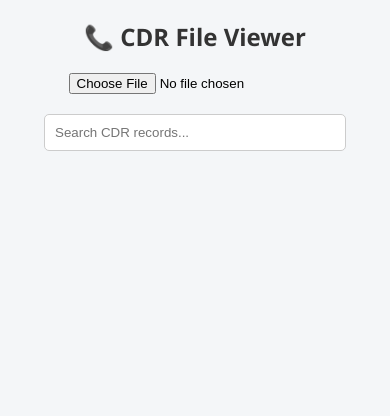
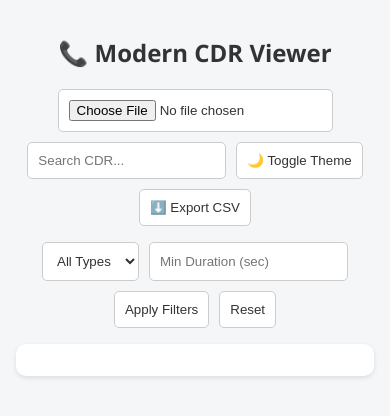
Before and after one commit to Darkshubhya/Cdr-Analysis-, a plain HTML site: page index.html in a window 390 px wide. Drawn offline with Linux system fonts and the light colour scheme.

Commit message:
Update index.html

```diff
--- a/index.html
+++ b/index.html
@@ -1,59 +1,174 @@
 <!DOCTYPE html>
 <html lang="en">
 <head>
-  <meta charset="UTF-8">
-  <title>CDR Viewer</title>
-  <meta name="viewport" content="width=device-width, initial-scale=1">
+  <meta charset="UTF-8" />
+  <meta name="viewport" content="width=device-width, initial-scale=1.0"/>
+  <title>📞 CDR Viewer</title>
   <style>
+     :root {
+      --bg-light: #f4f6f8;
+      --bg-dark: #1e1e2f;
+      --text-light: #333;
+      --text-dark: #f0f0f0;
+      --primary: #007bff;
+      --card-bg-light: #fff;
+      --card-bg-dark: #2d2d44;
+      --border-light: #ccc;
+      --border-dark: #444;
+    }
+
+    [data-theme='dark'] {
+      --bg: var(--bg-dark);
+      --text: var(--text-dark);
+      --card-bg: var(--card-bg-dark);
+      --border: var(--border-dark);
+    }
+
+    [data-theme='light'] {
+      --bg: var(--bg-light);
+      --text: var(--text-light);
+      --card-bg: var(--card-bg-light);
+      --border: var(--border-light);
+    }
+
     body {
-      font-family: 'Segoe UI', Tahoma, Geneva, Verdana, sans-serif;
-      margin: 20px;
-      background: #f4f6f8;
+      margin: 0;
+      font-family: "Segoe UI", sans-serif;
+      background-color: var(--bg);
+      color: var(--text);
+      transition: all 0.3s ease;
     }
+
+    .container {
+      max-width: 1200px;
+      margin: auto;
+      padding: 1rem;
+    }
+
     h2 {
       text-align: center;
-      color: #333;
     }
-    input[type="file"] {
-      display: block;
-      margin: 20px auto;
+
+    .controls {
+      display: flex;
+      flex-wrap: wrap;
+      justify-content: center;
+      gap: 10px;
+      margin-bottom: 1rem;
     }
+
+    input[type="file"], input[type="text"], button {
+      padding: 10px;
+      border: 1px solid var(--border);
+      border-radius: 5px;
+      background-color: var(--card-bg);
+      color: var(--text);
+    }
+
+    button {
+      cursor: pointer;
+    }
+
     table {
       width: 100%;
       border-collapse: collapse;
-      background: white;
-      box-shadow: 0 2px 5px rgba(0,0,0,0.1);
+      background-color: var(--card-bg);
+      border-radius: 10px;
+      overflow: hidden;
+      box-shadow: 0 2px 10px rgba(0,0,0,0.1);
     }
+
     th, td {
       padding: 10px;
-      border-bottom: 1px solid #ddd;
       text-align: left;
+      border-bottom: 1px solid var(--border);
     }
+
     th {
-      background-color: #007BFF;
+      background-color: var(--primary);
       color: white;
       cursor: pointer;
     }
-    tr:hover {
-      background-color: #f1f1f1;
+
+    tr:nth-child(even) {
+      background-color: rgba(0, 0, 0, 0.03);
     }
-    #searchInput {
-      margin: 20px auto;
-      display: block;
+
+    .summary {
+      display: flex;
+      justify-content: space-around;
+      background: var(--card-bg);
+      padding: 1rem;
+      border-radius: 10px;
+      margin-top: 1rem;
+      box-shadow: 0 2px 5px rgba(0,0,0,0.1);
+    }
+
+    .summary div {
+      font-size: 14px;
+    }
+
+    @media(max-width: 600px) {
+      .summary {
+        flex-direction: column;
+        gap: 10px;
+      }
+      th, td {
+        font-size: 12px;
+      }
+    }
+
+
+    .filter-box {
+      display: flex;
+      flex-wrap: wrap;
+      gap: 10px;
+      justify-content: center;
+      margin-bottom: 1rem;
+    }
+
+    select, input[type="number"] {
       padding: 10px;
-      width: 80%;
-      border: 1px solid #ccc;
+      border: 1px solid var(--border);
       border-radius: 5px;
+      background-color: var(--card-bg);
+      color: var(--text);
     }
   </style>
 </head>
-<body>
-  <h2>📞 CDR File Viewer</h2>
-  <input type="file" id="csvFileInput" accept=".csv" />
-  <input type="text" id="searchInput" placeholder="Search CDR records...">
-  <div id="tableContainer"></div>
+<body data-theme="light">
+  <div class="container">
+    <h2>📞 Modern CDR Viewer</h2>
+
+    <div class="controls">
+      <input type="file" id="csvFileInput" accept=".csv" />
+      <input type="text" id="searchInput" placeholder="Search CDR..." />
+      <button onclick="toggleTheme()">🌙 Toggle Theme</button>
+      <button onclick="downloadCSV()">⬇️ Export CSV</button>
+    </div>
+
+    <!-- 🔍 Filter Section -->
+    <div class="filter-box">
+      <select id="callTypeFilter">
+        <option value="All">All Types</option>
+        <option value="Incoming">Incoming</option>
+        <option value="Outgoing">Outgoing</option>
+      </select>
+
+      <input type="number" id="minDurationFilter" placeholder="Min Duration (sec)" min="0" />
+
+      <button onclick="applyFilters()">Apply Filters</button>
+      <button onclick="resetFilters()">Reset</button>
+    </div>
+
+    <div id="summary" class="summary"></div>
+    <div id="tableContainer"></div>
+  </div>
 
   <script>
+    let tableData = [];
+    let filteredData = [];
+
     document.getElementById("csvFileInput").addEventListener("change", function (e) {
       const file = e.target.files[0];
       if (!file) return;
@@ -61,15 +176,53 @@
       const reader = new FileReader();
       reader.onload = function (event) {
         const text = event.target.result;
-        const rows = text.split("\n").map(row => row.split(","));
-        createTable(rows);
+        tableData = text.split("\n").map(row => row.split(","));
+        filteredData = [...tableData];
+        renderTable(filteredData);
+        updateSummary(filteredData);
       };
       reader.readAsText(file);
     });
 
-    function createTable(data) {
+    document.getElementById("searchInput").addEventListener("input", applyFilters);
+
+    function applyFilters() {
+      const searchTerm = document.getElementById("searchInput").value.toLowerCase();
+      const callType = document.getElementById("callTypeFilter").value.toLowerCase();
+      const minDuration = parseInt(document.getElementById("minDurationFilter").value || 0);
+
+      const headers = tableData[0];
+      const typeIdx = headers.indexOf("CALL_TYPE");
+      const durationIdx = headers.indexOf("Call Duration");
+
+      filteredData = tableData.filter((row, index) => {
+        if (index === 0) return true; // keep header
+
+        const matchText = row.join(" ").toLowerCase().includes(searchTerm);
+        const matchType = callType === "all" || (row[typeIdx]?.toLowerCase() === callType);
+        const matchDuration = (parseInt(row[durationIdx]) || 0) >= minDuration;
+
+        return matchText && matchType && matchDuration;
+      });
+
+      renderTable(filteredData);
+      updateSummary(filteredData);
+    }
+
+    function resetFilters() {
+      document.getElementById("searchInput").value = "";
+      document.getElementById("callTypeFilter").value = "All";
+      document.getElementById("minDurationFilter").value = "";
+      filteredData = [...tableData];
+      renderTable(filteredData);
+      updateSummary(filteredData);
+    }
+
+    function renderTable(data) {
       const container = document.getElementById("tableContainer");
       container.innerHTML = "";
+
+      if (data.length < 1) return;
 
       const table = document.createElement("table");
       const thead = document.createElement("thead");
@@ -77,9 +230,10 @@
 
       const headers = data[0];
       const headerRow = document.createElement("tr");
-      headers.forEach(header => {
+      headers.forEach((header, index) => {
         const th = document.createElement("th");
         th.textContent = header.trim();
+        th.onclick = () => sortByColumn(index);
         headerRow.appendChild(th);
       });
       thead.appendChild(headerRow);
@@ -97,17 +251,51 @@
       table.appendChild(thead);
       table.appendChild(tbody);
       container.appendChild(table);
+    }
 
-      // Add search filter
-      document.getElementById("searchInput").addEventListener("input", function () {
-        const filter = this.value.toLowerCase();
-        const rows = tbody.querySelectorAll("tr");
-        rows.forEach(row => {
-          const cells = Array.from(row.querySelectorAll("td"));
-          const matches = cells.some(td => td.textContent.toLowerCase().includes(filter));
-          row.style.display = matches ? "" : "none";
-        });
+    function sortByColumn(index) {
+      const header = tableData[0];
+      const sorted = [...filteredData.slice(1)].sort((a, b) => a[index].localeCompare(b[index]));
+      filteredData = [header, ...sorted];
+      renderTable(filteredData);
+    }
+
+    function updateSummary(data) {
+      const summary = document.getElementById("summary");
+      if (data.length < 2) return (summary.innerHTML = "");
+
+      const callTypeIndex = data[0].indexOf("CALL_TYPE");
+      const durationIndex = data[0].indexOf("Call Duration");
+
+      let incoming = 0, outgoing = 0, total = data.length - 1, duration = 0;
+
+      data.slice(1).forEach(row => {
+        if (row[callTypeIndex]?.toLowerCase().includes("in")) incoming++;
+        if (row[callTypeIndex]?.toLowerCase().includes("out")) outgoing++;
+        duration += parseInt(row[durationIndex]) || 0;
       });
+
+      summary.innerHTML = `
+        <div>📄 Total Records: <strong>${total}</strong></div>
+        <div>📥 Incoming: <strong>${incoming}</strong></div>
+        <div>📤 Outgoing: <strong>${outgoing}</strong></div>
+        <div>⏱ Total Duration: <strong>${duration}</strong> sec</div>
+      `;
+    }
+
+    function toggleTheme() {
+      const theme = document.body.getAttribute("data-theme") === "light" ? "dark" : "light";
+      document.body.setAttribute("data-theme", theme);
+    }
+
+    function downloadCSV() {
+      if (filteredData.length < 2) return;
+      let csv = filteredData.map(row => row.join(",")).join("\n");
+      let blob = new Blob([csv], { type: "text/csv" });
+      let a = document.createElement("a");
+      a.href = URL.createObjectURL(blob);
+      a.download = "filtered_cdr.csv";
+      a.click();
     }
   </script>
 </body>
```
